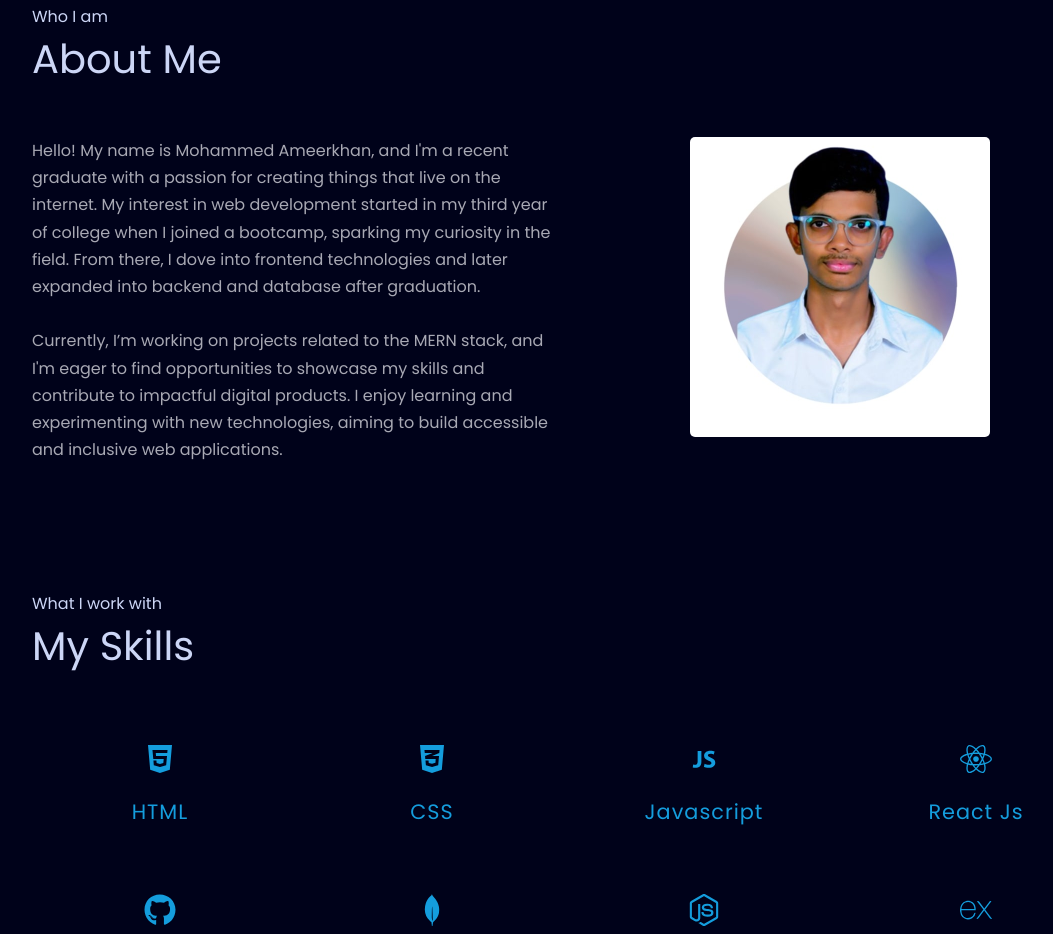
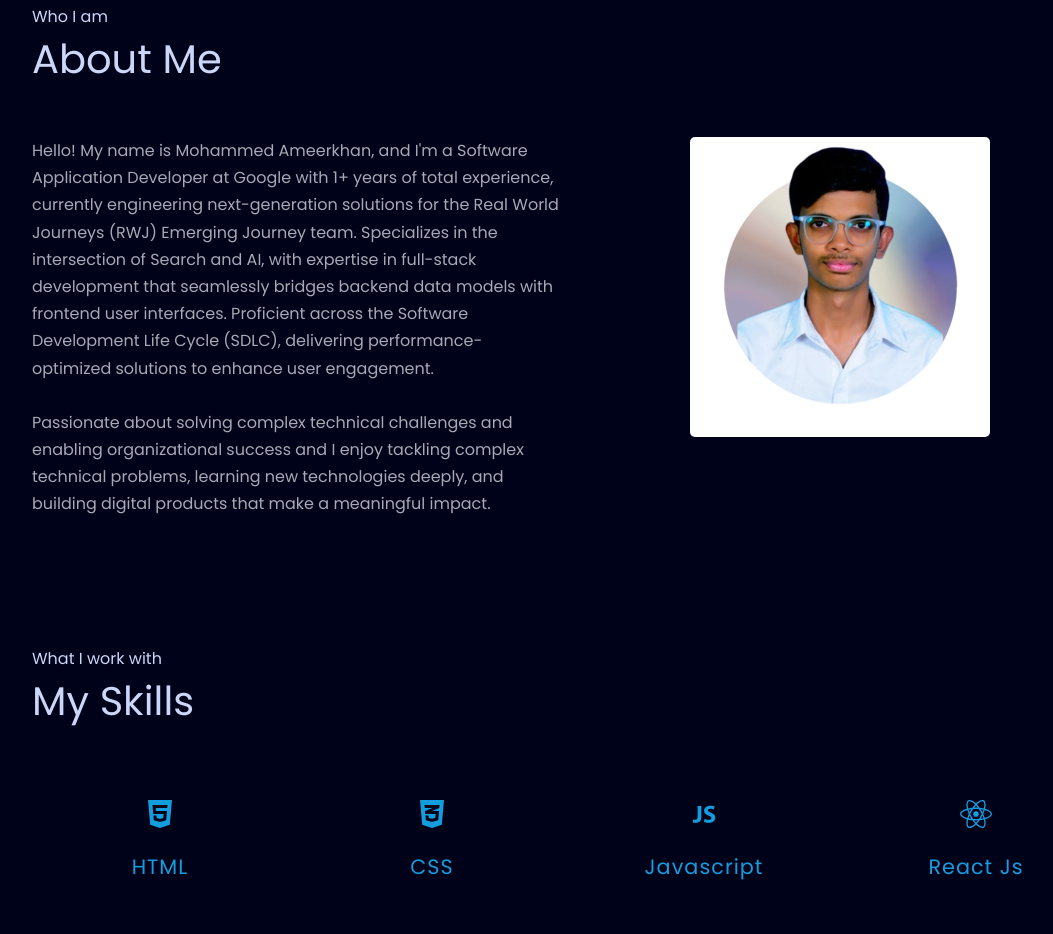
Before and after one commit to ameer2402/Portfolio, a React (Create React App) app in the folder frontend/: page / in a window 1280 px wide. Shown: the part 860-1794 px from the top of the page, without its empty margins (72-1125 px from the left). Built offline with nearby package versions, Linux system fonts and the light colour scheme.

Commit message:
Revise About section with updated profile information
Updated the About component to reflect current professional experience and skills.

```diff
--- a/frontend/src/components/About.js
+++ b/frontend/src/components/About.js
@@ -21,9 +21,12 @@ const About = () => {
                   </motion.div>
                   <div className="split-about">
                     <motion.div initial={{x: '-100%', opacity: 0}} whileInView={horizontal} className="about-content">
-                    <p>Hello! My name is Mohammed Ameerkhan, and I'm a recent graduate with a passion for creating things that live on the internet. My interest in web development started in my third year of college when I joined a bootcamp, sparking my curiosity in the field. From there, I dove into frontend technologies and later expanded into backend and database after graduation.</p>
+                    <p>Hello! My name is Mohammed Ameerkhan, and I'm a Software Application Developer at Google with 1+ years of total experience, currently engineering next-generation solutions for
+the Real World Journeys (RWJ) Emerging Journey team. Specializes in the intersection of Search and AI, with expertise in
+full-stack development that seamlessly bridges backend data models with frontend user interfaces. Proficient across the
+Software Development Life Cycle (SDLC), delivering performance-optimized solutions to enhance user engagement.  </p>
 <br />
-<p>Currently, I’m working on projects related to the MERN stack, and I'm eager to find opportunities to showcase my skills and contribute to impactful digital products. I enjoy learning and experimenting with new technologies, aiming to build accessible and inclusive web applications.</p>
+<p>Passionate about solving complex technical challenges and enabling organizational success and I enjoy tackling complex technical problems, learning new technologies deeply, and building digital products that make a meaningful impact.</p>
 
                     </motion.div>
                     <motion.div initial={{x: '50', opacity: 0}} whileInView={horizontal}  className='about-img'>
```
